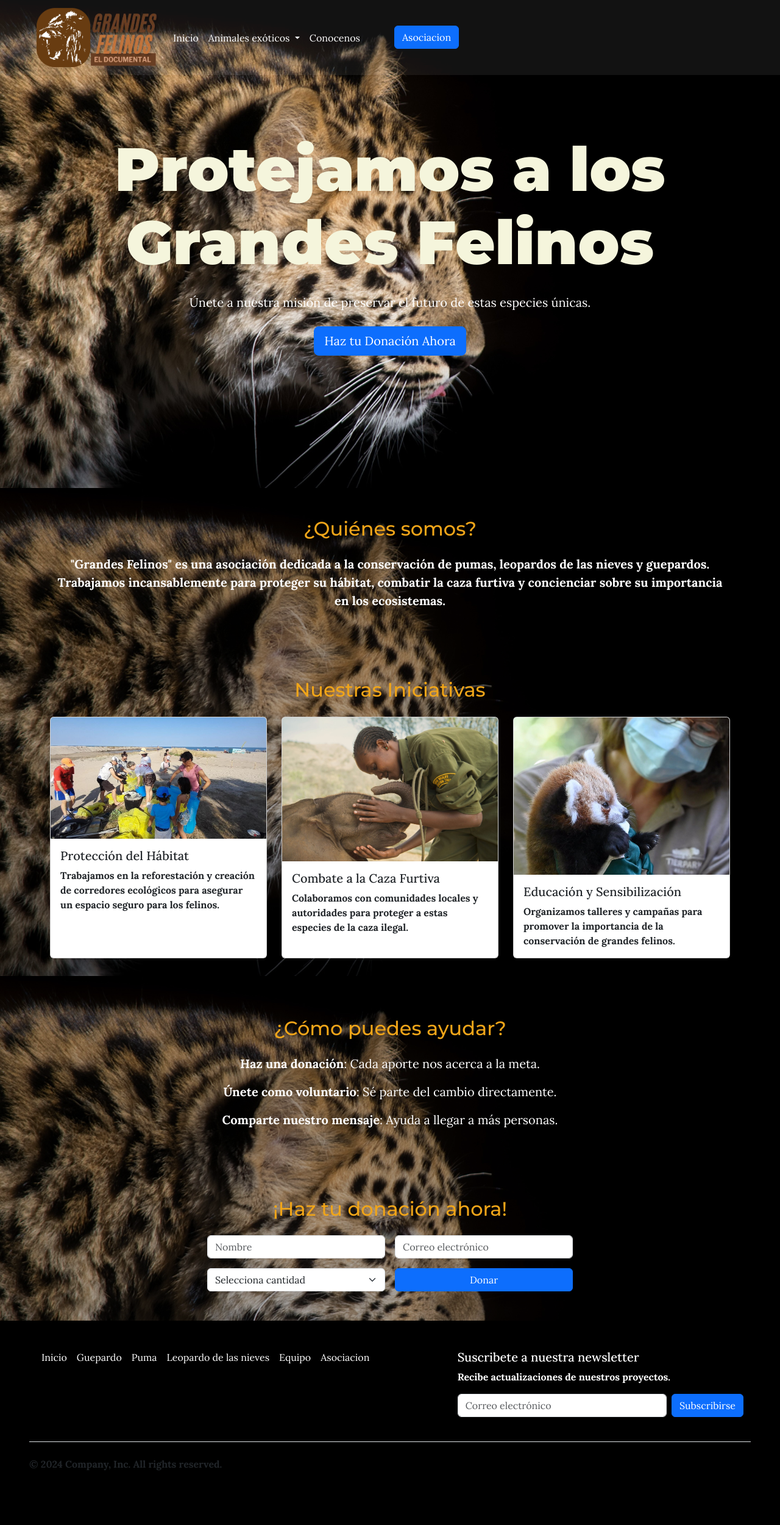
After one commit to AlejndroSG/Grandes_Felinos, a PHP site: page /asociacion.php in a window 1280 px wide. The commit adds this page. Shown: the whole page at 61% size. Run offline with PHP 8.4, Linux system fonts and the light colour scheme.

Commit message:
2025-01-21

```diff
--- /dev/null
+++ b/asociacion.php
@@ -0,0 +1,117 @@
+<?php
+    $titulo = "Nuestro Equipo";
+    $contenido_head = file_get_contents('head.html');
+    $contenido_head = str_replace('{{titulo}}', $titulo, $contenido_head);
+    echo $contenido_head;
+?>
+<body id="asociacion">
+    <?php require_once('header.html'); ?>
+    <main>
+            <!-- Sección Hero -->
+        <section id="bannerAsociacion" class="text-white text-center d-flex align-items-center justify-content-center">
+            <div class="container">
+                <div class="row">
+                    <div class="col">
+                        <h1>Protejamos a los Grandes Felinos</h1>
+                        <p class="lead my-4">Únete a nuestra misión de preservar el futuro de estas especies únicas.</p>
+                        <a href="#donar" class="btn btn-primary btn-lg">Haz tu Donación Ahora</a>
+                    </div>
+                </div>
+            </div>
+        </section>
+
+        <!-- Sobre la Asociación -->
+        <section class="py-5 bg-light" id="sobre-nosotros">
+            <div class="container text-center">
+                <div class="row">
+                    <div class="col">
+                        <h2 class="mb-4">¿Quiénes somos?</h2>
+                        <p class="fs-5">"Grandes Felinos" es una asociación dedicada a la conservación de pumas, leopardos de las nieves y guepardos. Trabajamos incansablemente para proteger su hábitat, combatir la caza furtiva y concienciar sobre su importancia en los ecosistemas.</p>
+                    </div>
+                </div>
+            </div>
+        </section>
+
+        <!-- Iniciativas Actuales -->
+        <section class="py-5">
+            <div class="container">
+                <h2 class="text-center mb-4">Nuestras Iniciativas</h2>
+                <div class="row g-4">
+                    <div class="col-md-4">
+                        <div class="card h-100">
+                            <img src="./fotos/asociacion/proteger_habitat.jpg" class="card-img-top" alt="Protección del hábitat">
+                            <div class="card-body">
+                                <h5 class="card-title">Protección del Hábitat</h5>
+                                <p class="card-text">Trabajamos en la reforestación y creación de corredores ecológicos para asegurar un espacio seguro para los felinos.</p>
+                            </div>
+                        </div>
+                    </div>
+                    <div class="col-md-4">
+                        <div class="card h-100">
+                            <img src="./fotos/asociacion/evitar_caza.jpg" class="card-img-top" alt="Combate a la caza furtiva">
+                            <div class="card-body">
+                                <h5 class="card-title">Combate a la Caza Furtiva</h5>
+                                <p class="card-text">Colaboramos con comunidades locales y autoridades para proteger a estas especies de la caza ilegal.</p>
+                            </div>
+                        </div>
+                    </div>
+                    <div class="col-md-4">
+                        <div class="card h-100">
+                            <img src="./fotos/asociacion/cuidar.jpg" class="card-img-top" alt="Educación y Sensibilización">
+                            <div class="card-body">
+                                <h5 class="card-title">Educación y Sensibilización</h5>
+                                <p class="card-text">Organizamos talleres y campañas para promover la importancia de la conservación de grandes felinos.</p>
+                            </div>
+                        </div>
+                    </div>
+                </div>
+            </div>
+        </section>
+
+        <!-- Cómo Puedes Ayudar -->
+        <section class="py-5 bg-light" id="como-ayudar">
+            <div class="container text-center">
+                <h2 class="mb-4">¿Cómo puedes ayudar?</h2>
+                <ul class="list-unstyled">
+                    <li class="mb-3 fs-5"><strong>Haz una donación</strong>: Cada aporte nos acerca a la meta.</li>
+                    <li class="mb-3 fs-5"><strong>Únete como voluntario</strong>: Sé parte del cambio directamente.</li>
+                    <li class="mb-3 fs-5"><strong>Comparte nuestro mensaje</strong>: Ayuda a llegar a más personas.</li>
+                </ul>
+            </div>
+        </section>
+
+        <!-- Formulario de Donación -->
+        <section class="py-5" id="donar">
+            <div class="container text-center">
+                <h2 class="mb-4">¡Haz tu donación ahora!</h2>
+                <form>
+                    <div class="row g-3">
+                        <div class="col-md-6">
+                            <input type="text" class="form-control" placeholder="Nombre" required>
+                        </div>
+                        <div class="col-md-6">
+                            <input type="email" class="form-control" placeholder="Correo electrónico" required>
+                        </div>
+                        <div class="col-md-6">
+                            <select class="form-select" required>
+                                <option value="" disabled selected>Selecciona cantidad</option>
+                                <option value="10">10€</option>
+                                <option value="50">50€</option>
+                                <option value="100">100€</option>
+                            </select>
+                        </div>
+                        <div class="col-md-6">
+                            <button type="submit" class="btn btn-primary w-100">Donar</button>
+                        </div>
+                    </div>
+                </form>
+            </div>
+        </section>
+    </main>
+    <?php
+        include('footer.html');
+    ?>
+    <script src="https://ajax.googleapis.com/ajax/libs/jquery/3.7.1/jquery.min.js"></script>
+    <script src="https://cdn.jsdelivr.net/npm/bootstrap@5.3.3/dist/js/bootstrap.bundle.min.js" integrity="sha384-YvpcrYf0tY3lHB60NNkmXc5s9fDVZLESaAA55NDzOxhy9GkcIdslK1eN7N6jIeHz" crossorigin="anonymous"></script>
+    <script src="./js.js?v=<?php echo time(); ?>"></script>
+</body>
--- a/footer.html
+++ b/footer.html
@@ -1,58 +1,30 @@
-<footer class="py-5">
-  <div class="row m-0">
-    <div class="col-6 col-md-2 mb-3">
-      <h5>Section</h5>
-      <ul class="nav flex-column">
-        <li class="nav-item mb-2"><a href="#" class="nav-link p-0">Home</a></li>
-        <li class="nav-item mb-2"><a href="#" class="nav-link p-0">Features</a></li>
-        <li class="nav-item mb-2"><a href="#" class="nav-link p-0">Pricing</a></li>
-        <li class="nav-item mb-2"><a href="#" class="nav-link p-0">FAQs</a></li>
-        <li class="nav-item mb-2"><a href="#" class="nav-link p-0">About</a></li>
-      </ul>
-    </div>
-
-    <div class="col-6 col-md-2 mb-3">
-      <h5>Section</h5>
-      <ul class="nav flex-column">
-        <li class="nav-item mb-2"><a href="#" class="nav-link p-0">Home</a></li>
-        <li class="nav-item mb-2"><a href="#" class="nav-link p-0">Features</a></li>
-        <li class="nav-item mb-2"><a href="#" class="nav-link p-0">Pricing</a></li>
-        <li class="nav-item mb-2"><a href="#" class="nav-link p-0">FAQs</a></li>
-        <li class="nav-item mb-2"><a href="#" class="nav-link p-0">About</a></li>
-      </ul>
-    </div>
-
-    <div class="col-6 col-md-2 mb-3">
-      <h5>Section</h5>
-      <ul class="nav flex-column">
-        <li class="nav-item mb-2"><a href="#" class="nav-link p-0">Home</a></li>
-        <li class="nav-item mb-2"><a href="#" class="nav-link p-0">Features</a></li>
-        <li class="nav-item mb-2"><a href="#" class="nav-link p-0">Pricing</a></li>
-        <li class="nav-item mb-2"><a href="#" class="nav-link p-0">FAQs</a></li>
-        <li class="nav-item mb-2"><a href="#" class="nav-link p-0">About</a></li>
+<footer class="container-fluid p-5">
+  <div class="row w-100  m-0 justify-content-between">
+    <div class="col-md-6 text-center flex-wrap mb-3">
+      <ul class="nav">
+        <li class="nav-item mx-2"><a href="./index.php" class="nav-link p-0">Inicio</a></li>
+        <li class="nav-item mx-2"><a href="./guepardo.php" class="nav-link p-0">Guepardo</a></li>
+        <li class="nav-item mx-2"><a href="./puma.php" class="nav-link p-0">Puma</a></li>
+        <li class="nav-item mx-2"><a href="./leopardo_nieves.php" class="nav-link p-0">Leopardo de las nieves</a></li>
+        <li class="nav-item mx-2"><a href="./equipo.php" class="nav-link p-0">Equipo</a></li>
+        <li class="nav-item mx-2"><a href="./asociacion.php" class="nav-link p-0">Asociacion</a></li>
       </ul>
     </div>
 
     <div class="col-md-5 offset-md-1 mb-3">
       <form>
-        <h5>Subscribe to our newsletter</h5>
-        <p>Monthly digest of what's new and exciting from us.</p>
+        <h5>Suscribete a nuestra newsletter</h5>
+        <p>Recibe actualizaciones de nuestros proyectos.</p>
         <div class="d-flex flex-column flex-sm-row w-100 gap-2">
-          <label for="newsletter1" class="visually-hidden">Email address</label>
-          <input id="newsletter1" type="text" class="form-control" placeholder="Email address">
-          <button class="btn btn-primary" type="button">Subscribe</button>
+          <input id="newsletter1" type="text" class="form-control" placeholder="Correo electrónico">
+          <button class="btn btn-primary" type="button">Subscribirse</button>
         </div>
       </form>
     </div>
   </div>
 
-  <div class="d-flex flex-column flex-sm-row justify-content-between py-4 my-4 border-top">
+  <div class="d-flex flex-column flex-sm-row justify-content-between py-4 mt-4 border-top">
     <p>© 2024 Company, Inc. All rights reserved.</p>
-    <ul class="list-unstyled d-flex">
-      <li class="ms-3"><a class="link-body-emphasis" href="#"><svg class="bi" width="24" height="24"><use xlink:href="#twitter"></use></svg></a></li>
-      <li class="ms-3"><a class="link-body-emphasis" href="#"><svg class="bi" width="24" height="24"><use xlink:href="#instagram"></use></svg></a></li>
-      <li class="ms-3"><a class="link-body-emphasis" href="#"><svg class="bi" width="24" height="24"><use xlink:href="#facebook"></use></svg></a></li>
-    </ul>
   </div>
 </footer>
 </html>
--- a/guepardo.php
+++ b/guepardo.php
@@ -17,9 +17,9 @@
             </div>
         </section>
         <section class="container-fluid importancia" id="importanciaGuepardo">
-            <div class="row"></div>
-                <div class="col-md-6 text-center py-5 text-white">
-                    <div class="card p-5">
+            <div class="row">
+                <div class="col text-center py-5 text-white">
+                    <div class="card p-3">
                         <div class="card-header">
                             <h2>La importancia del Guepardo</h2>
                         </div>
--- a/header.html
+++ b/header.html
@@ -10,7 +10,7 @@
             <div class="collapse navbar-collapse" id="navbarSupportedContent">
                 <ul class="navbar-nav me-auto mb-2 mb-lg-0">
                     <li class="nav-item">
-                        <a class="nav-link active" aria-current="page" href="#">Inicio</a>
+                        <a class="nav-link active" aria-current="page" href="./index.php">Inicio</a>
                     </li>
                     <li class="nav-item dropdown">
                         <a class="nav-link dropdown-toggle" href="#" role="button" data-bs-toggle="dropdown"
@@ -30,6 +30,9 @@
                     <li class="nav-item">
                         <a class="nav-link" href="./equipo.php">Conocenos</a>
                     </li>
+                    <li class="nav-item ms-5">
+                        <a class="btn btn-primary" href="./asociacion.php">Asociacion</a>
+                    </li>
                 </ul>
             </div>
         </div>
--- a/leopardo_nieves.php
+++ b/leopardo_nieves.php
@@ -17,9 +17,9 @@
             </div>
         </section>
         <section class="container-fluid importancia" id="importanciaLeopardoNieves">
-            <div class="row"></div>
-                <div class="col-md-6 text-center py-5 text-white">
-                    <div class="card p-5">
+            <div class="row">
+                <div class="col text-center py-5 text-white">
+                    <div class="card p-3">
                         <div class="card-header">
                             <h2>La importancia del Leopardo de las Nieves</h2>
                         </div>
--- a/puma.php
+++ b/puma.php
@@ -17,9 +17,9 @@
             </div>
         </section>
         <section class="container-fluid importancia" id="importanciaPuma">
-            <div class="row"></div>
-                <div class="col-md-6 text-center py-5 text-white">
-                    <div class="card p-5">
+            <div class="row">
+                <div class="col text-center py-5 text-white">
+                    <div class="card p-3">
                         <div class="card-header">
                             <h2>La importancia del Puma</h2>
                         </div>
--- a/style.css
+++ b/style.css
@@ -51,6 +51,19 @@ body#team{
   section{
     min-height: 50vh;
     align-content: center;
+  }
+}
+body#asociacion{
+  background: url('./fotos/asociacion/fondo_asociacion.jpg');
+  background-size: cover;
+  background-position: center;
+  background-repeat: no-repeat;
+  background-attachment: fixed;
+
+  section+section{
+    background-color: #0000004c !important;
+    color: white;
+    margin: 0;
   }
 }
 
@@ -354,6 +367,10 @@ h2{
   #bannerleopardoNieves{
     background-image: url('./fotos/leopardoNieves/leopardo1.jpg');
   }
+  #bannerAsociacion{
+    height: 100vh;
+  }
+
   section#bannerEquipo.container{
     background-color: #f4bd56;
   }
@@ -599,6 +616,11 @@ h2{
   transform: scale(1.05);
 }
 
+#donar form {
+  max-width: 600px;
+  margin: 0 auto;
+}
+
 
 
 
@@ -606,7 +628,11 @@ h2{
     background-color: rgba(0, 0, 0, 1);
     .row{
       color: white;
-      padding: 0 100px;
+      /* padding: 0 100px; */
+
+      .col{
+        align-content: center;
+      }
 
       li a{
         color: white;
@@ -646,6 +672,18 @@ h2{
   }
 
   @media (max-width: 480px) {
+    header{
+      img{
+        width: 120px;
+      }
+    }
+    h1{
+      font-size: 50px !important;
+    }
+    h2{
+      font-size: 30px !important;
+    }
+
     .explora-title {
       font-size: 1.2rem;
     }
```
Also changed, not shown: equipo.php (+14 -14 lines), fotos/asociacion/cuidar.jpg (added), fotos/asociacion/evitar_caza.jpg (added), fotos/asociacion/fondo_asociacion.jpg (added), fotos/asociacion/proteger_habitat.jpg (added).
